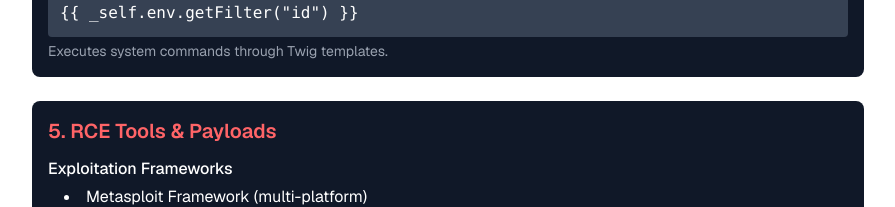
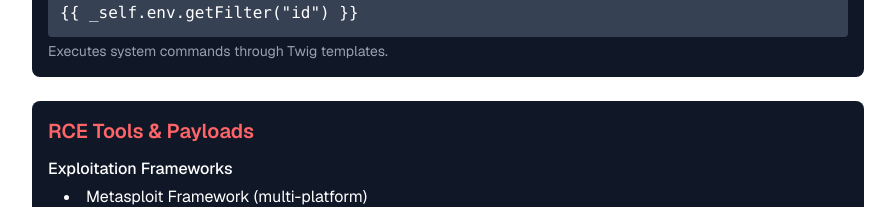
Before and after one commit to AnonAmosAdmn/HackingResourcesGuide, a Next.js app: page /rce in a window 1280 px wide. Shown: the part 2825-3032 px from the top of the page, without its empty margins (192-1087 px from the left). Built offline with nearby package versions, Linux system fonts and the light colour scheme.

Commit message:
Update page.tsx

```diff
--- a/app/rce/page.tsx
+++ b/app/rce/page.tsx
@@ -173,7 +173,7 @@ pickle.dump(RCE(), open('payload.pkl','wb'))`}
         </article>
 
         <article className="mb-6 bg-gray-900 p-4 rounded-lg">
-          <h3 className="text-xl font-semibold mb-2 text-red-400">5. RCE Tools & Payloads</h3>
+          <h3 className="text-xl font-semibold mb-2 text-red-400">RCE Tools & Payloads</h3>
 
           <h4 className="font-medium mb-1 mt-3">Exploitation Frameworks</h4>
           <ul className="list-disc list-inside ml-4 space-y-1">
```
